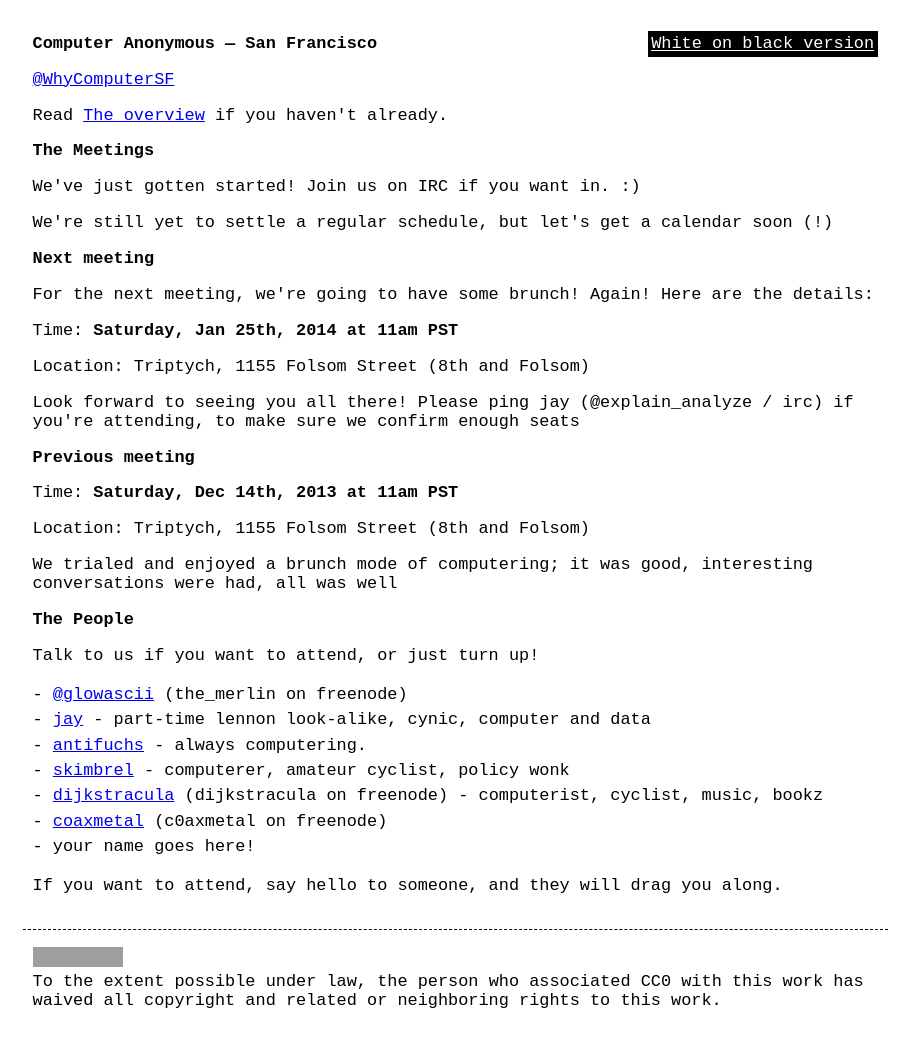
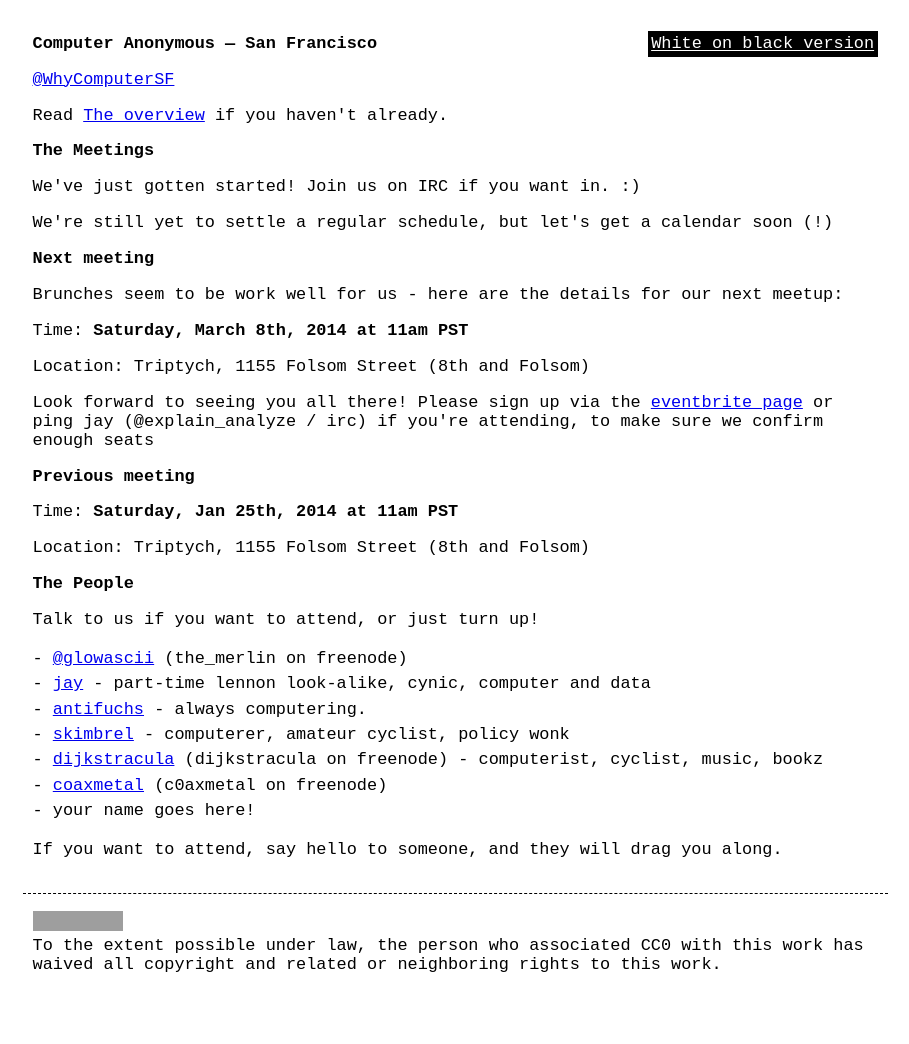
Before and after one commit to computeranonymous/computer, a Jekyll site: the page built from us_sanfrancisco.html, in a window 1280 px wide. Shown: the whole page, without its empty margins (185-1094 px from the left). Built offline with Jekyll 4.4.1, drawn with Linux system fonts in a browser that asks for light colours; after the commit the page ends 1008 px from its top, so only the background shows below that; grey boxes are pictures that could not be loaded.

Commit message:
Update for SF meeting #6 :)

```diff
--- a/us_sanfrancisco.html
+++ b/us_sanfrancisco.html
@@ -17,19 +17,17 @@ title: Computer Anonymous - San Francisco
 
       <h3>Next meeting</h3>
 
-      <p>For the next meeting, we're going to have some brunch!  Again!  Here are the details:</p>
+      <p>Brunches seem to be work well for us - here are the details for our next meetup:</p>
+
+      <p>Time: <strong>Saturday, March 8th, 2014 at 11am PST</strong></p>
+      <p>Location: Triptych, 1155 Folsom Street (8th and Folsom)</p>
+
+      <p>Look forward to seeing you all there!  Please sign up via the <a href="http://computeranonymoussf.eventbrite.com/">eventbrite page</a> or ping jay (@explain_analyze / irc) if you're attending, to make sure we confirm enough seats</p>
+
+      <h3>Previous meeting</h3>
 
       <p>Time: <strong>Saturday, Jan 25th, 2014 at 11am PST</strong></p>
       <p>Location: Triptych, 1155 Folsom Street (8th and Folsom)</p>
-
-      <p>Look forward to seeing you all there!  Please ping jay (@explain_analyze / irc) if you're attending, to make sure we confirm enough seats</p>
-
-      <h3>Previous meeting</h3>
-
-      <p>Time: <strong>Saturday, Dec 14th, 2013 at 11am PST</strong></p>
-      <p>Location: Triptych, 1155 Folsom Street (8th and Folsom)</p>
-
-      <p>We trialed and enjoyed a brunch mode of computering; it was good, interesting conversations were had, all was well</p>
 
       <h3>The People</h3>
 
```
